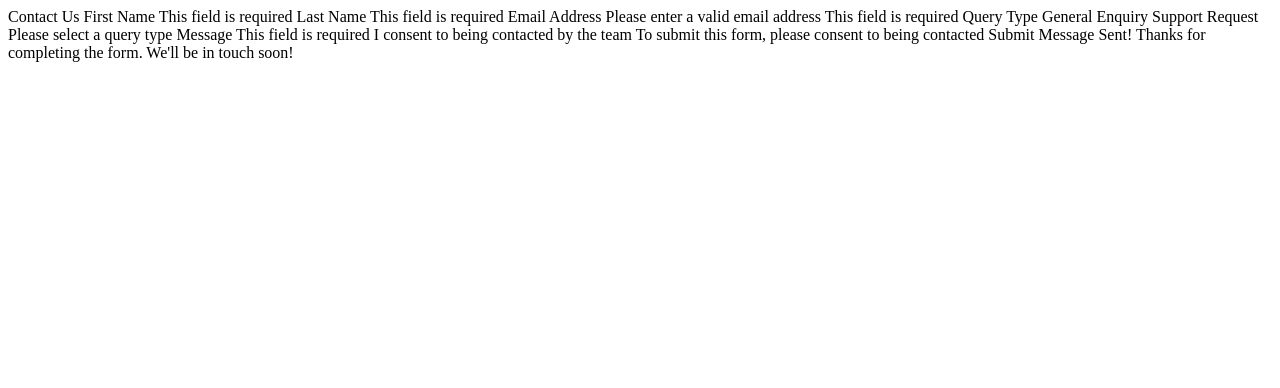
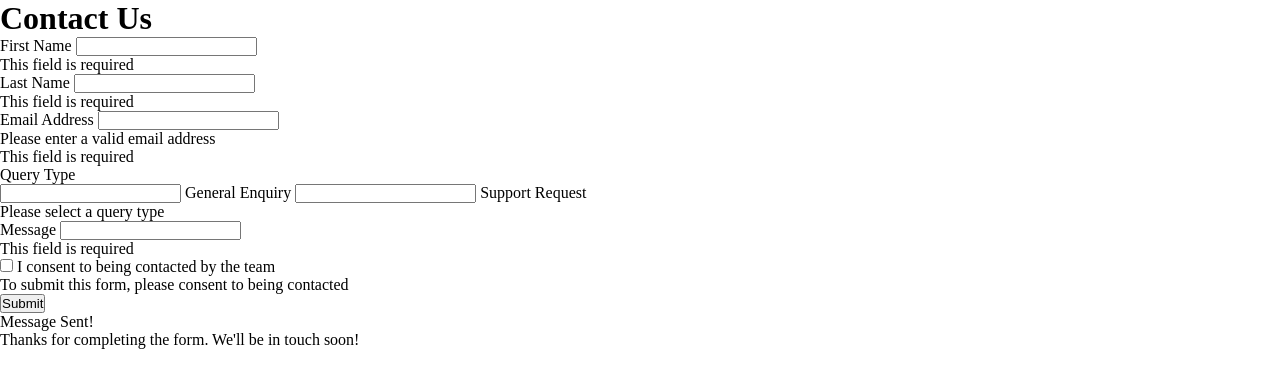
Before and after one commit to NullCoffeeException-Frontend-Mentor/contact-form, a plain HTML site: page index.html in a window 1280 px wide. Drawn offline with Linux system fonts and the light colour scheme.

Commit message:
chore: html 기본 세팅, 파일 세팅

```diff
--- a/index.html
+++ b/index.html
@@ -1,45 +1,68 @@
 <!DOCTYPE html>
 <html lang="en">
+
 <head>
   <meta charset="UTF-8">
-  <meta name="viewport" content="width=device-width, initial-scale=1.0"> <!-- displays site properly based on user's device -->
+  <meta name="viewport" content="width=device-width, initial-scale=1.0">
+  <!-- displays site properly based on user's device -->
 
   <link rel="icon" type="image/png" sizes="32x32" href="./assets/images/favicon-32x32.png">
+  <link rel="stylesheet" href="style.css">
 
   <title>Frontend Mentor | Contact form</title>
 
   <!-- Feel free to remove these styles or customise in your own stylesheet 👍 -->
+  <script src="main.js" defer></script>
+</head>
 
-</head>
 <body>
+  <main>
+    <div class="wrapper">
+      <h1>Contact Us</h1>
+      <div class="name">
+        <div class="first-name">
+          <label>First Name</label>
+          <input>
+          <p>This field is required</p>
+        </div>
+        <div class="second-name">
+          <label>Last Name</label>
+          <input>
+          <p>This field is required</p>
+        </div>
+      </div>
+      <div class="address">
+        <label>Email Address</label>
+        <input>
+        <p>Please enter a valid email address</p>
+        <p>This field is required</p>
+      </div>
+      <div class="query">
+        <label>Query Type</label>
+        <div class="query-selection">
+          <input id="general-enquiry">
+          <label for="general-enquiry">General Enquiry</label>
+          <input id="support-request">
+          <label for="support-request">Support Request</label>
+          <p>Please select a query type</p>
+        </div>
+      </div>
+      <div class="message">
+        <label>Message</label>
+        <input>
+        <p>This field is required</p>
+      </div>
+      <input type="checkbox" id="contact"> <span>I consent to being contacted by the team</span>
+      <p>To submit this form, please consent to being contacted</p>
 
-  Contact Us
+      <button>Submit</button>
 
-  First Name
-  This field is required
-
-  Last Name
-  This field is required
-
-  Email Address
-  Please enter a valid email address
-  This field is required
-
-  Query Type
-  General Enquiry
-  Support Request
-  Please select a query type
-
-  Message
-  This field is required
-
-  I consent to being contacted by the team
-  To submit this form, please consent to being contacted
-
-  Submit
-
-  Message Sent!
-  Thanks for completing the form. We'll be in touch soon!
+      <div class="modal">
+        <p>Message Sent!</p>
+        <p>Thanks for completing the form. We'll be in touch soon!</p>
+      </div>
+    </div>
+  </main>
 
 </body>
 </html>
--- /dev/null
+++ b/style.css
@@ -0,0 +1,5 @@
+* {
+    margin: 0;
+    padding: 0;
+    box-sizing: border-box;
+}
```
Also changed, not shown: main.js (added).
